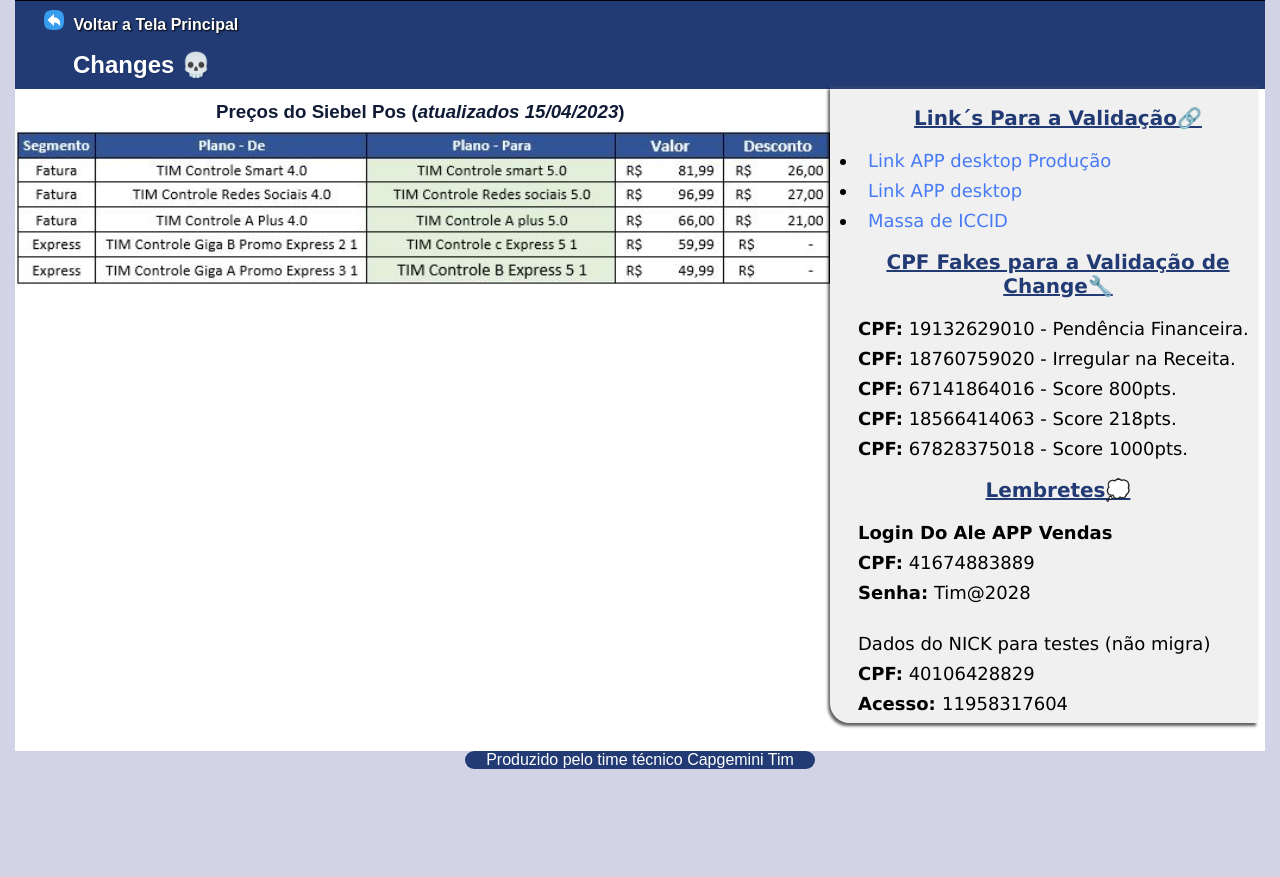
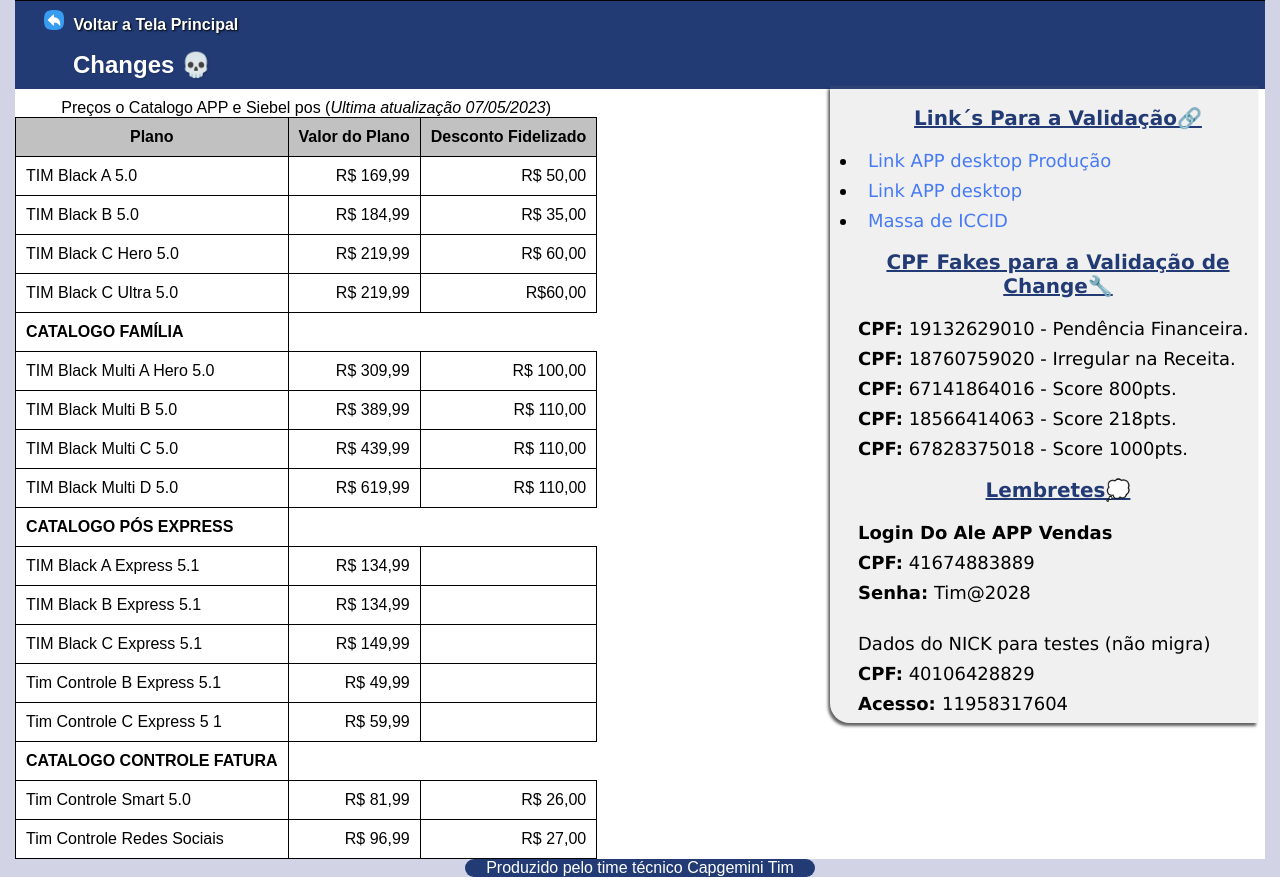
Before and after one commit to edmarbrito007/Html-Css, a plain HTML site: page Projeto de sistemas/Codigo/changes.html in a window 1280 px wide. Shown: the part 115-992 px from the top of the page. Before the commit the page ends 884 px from the top, so only its background shows below. Drawn offline with Linux system fonts and the light colour scheme.

Commit message:
realizado a criação da tabela de vendas

```diff
--- a/Projeto de sistemas/Codigo/changes.html
+++ b/Projeto de sistemas/Codigo/changes.html
@@ -27,15 +27,10 @@
 
         </span>
 
-
-
-
-
     </nav>
 
 
     <main class="change"> <!-- Conteudo principal-->
-
 
         <div>
 
@@ -64,85 +59,176 @@
             </li>
 
 
-            <h3>
-                 CPF Fakes para a Validação de Change&#x1F527;
-            </h3>
+            <h3> CPF Fakes para a Validação de Change&#x1F527; </h3>
 
-            <p>
-                <strong>CPF:</strong> 19132629010 - Pendência Financeira.
-            </p>
+            <p> <strong>CPF:</strong> 19132629010 - Pendência Financeira. </p>
 
-            <p>
-                <strong>CPF:</strong> 18760759020 - Irregular na Receita.
-            </p>
+            <p> <strong>CPF:</strong> 18760759020 - Irregular na Receita. </p>
 
-            <p>
-                <strong>CPF:</strong> 67141864016 - Score 800pts.
-            </p>
+            <p> <strong>CPF:</strong> 67141864016 - Score 800pts. </p>
 
-            <p>
-                <strong>CPF:</strong> 18566414063 - Score 218pts.
-            </p>
+            <p><strong>CPF:</strong> 18566414063 - Score 218pts. </p>
 
-            <p>
-                <strong>CPF:</strong> 67828375018 - Score 1000pts.
-            </p>
+            <p> <strong>CPF:</strong> 67828375018 - Score 1000pts.</p>
 
 
 
-            <h3>
-                Lembretes&#x1F4AD;
-           </h3>
+            <h3>Lembretes&#x1F4AD;</h3>
 
 
-            <p>
-
-                <strong>Login Do Ale APP Vendas</strong>
-            </p>
+            <p><strong>Login Do Ale APP Vendas</strong> </p>
 
 
-           <p><strong>CPF:</strong> 41674883889
+           <p> <strong>CPF:</strong> 41674883889 </p>
 
-           </p>
-
-           <p>
-            <strong>Senha:</strong> Tim@2028
-
-            </p>
+           <p>  <strong>Senha:</strong> Tim@2028  </p>
 
             <br>
 
-           <p>
-               Dados do NICK para testes (não migra)
-           </p>
+           <p> Dados do NICK para testes (não migra) </p>
 
 
-           <p>
-               <strong>CPF:</strong> 40106428829
+           <p> <strong>CPF:</strong> 40106428829  </p>
 
-           </p>
+           <p> <strong>Acesso: </strong> 11958317604 </p>
 
-           <p>
-            <strong>Acesso: </strong> 11958317604
 
-         </p>
+        </ul>
+
+        <span>
+
+        </span>
+        <table>
+            <caption>Preços o Catalogo APP e Siebel pos (<i>Ultima atualização 07/05/2023</i>)</caption>
+            <thead>
+                <th> <strong>Plano</strong></th>
+                <th> <strong>Valor do Plano</strong></th>
+                <th> <strong>Desconto Fidelizado</strong></th>
+            </thead>
+
+            <tbody>
+                <tr>
+                    <td>TIM Black A 5.0</td>
+                    <td class="num">R$ 169,99</td>
+                    <td class="num">R$ 50,00</td>
+                </tr>
+
+                <tr>
+                    <td>TIM Black B 5.0</td>
+                    <td class="num">R$ 184,99</td>
+                    <td class="num">R$ 35,00</td>
+                </tr>
+
+                <tr>
+                    <td>TIM Black C Hero 5.0</td>
+                    <td class="num">R$ 219,99</td>
+                    <td class="num">R$ 60,00</td>
+                </tr>
+
+                <tr>
+                    <td>TIM Black C Ultra 5.0 </td>
+                    <td class="num">R$ 219,99</td>
+                    <td class="num">R$60,00</td>
+                </tr>
+
+                <tr>
+                    <td class="seguimento">CATALOGO FAMÍLIA</td>
+                </tr>
+
+                <tr>
+                    <td>TIM Black Multi A Hero 5.0</td>
+                    <td class="num">R$ 309,99</td>
+                    <td class="num">R$ 100,00</td>
+               </tr>
+
+               <tr>
+                    <td>TIM Black Multi B 5.0</td>
+                    <td class="num"> R$ 389,99</td>
+                    <td class="num"> R$ 110,00</td>
+
+               </tr>
+
+               <tr>
+                    <td>TIM Black Multi C 5.0</td>
+                    <td class="num">R$ 439,99</td>
+                    <td class="num">R$ 110,00</td>
+               </tr>
+
+               <tr>
+                    <td>TIM Black Multi D 5.0</td>
+                    <td class="num"> R$ 619,99</td>
+                    <td class="num"> R$ 110,00</td>
+               </tr>
+
+               <tr>
+                    <td class="seguimento">CATALOGO PÓS EXPRESS</td>
+               </tr>
+
+               <tr>
+                    <td>TIM Black A Express 5.1</td>
+                    <td class="num"> R$ 134,99</td>
+                    <td class="zero"></td>
+               </tr>
+
+               <tr>
+                    <td>TIM Black B Express 5.1</td>
+                    <td class="num">R$ 134,99</td>
+                    <td class="zero"></td>
+               </tr>
+
+               <tr>
+                    <td>TIM Black C Express 5.1</td>
+                    <td class="num">R$ 149,99</td>
+                    <td class="zero"></td>
+               </tr>
+
+               <tr>
+                    <td>Tim Controle B Express 5.1 </td>
+                    <td class="num">R$ 49,99</td>
+                    <td class="zero"></td>
+               </tr>
+
+               <tr>
+                    <td>Tim Controle C Express 5 1 </td>
+                    <td class="num">R$ 59,99</td>
+                    <td class="zero"></td>
+
+               </tr>
+
+
+               <tr>
+                    <td class="seguimento">CATALOGO CONTROLE FATURA </td>
+                </tr>
+               <tr>
+                    <td>Tim Controle Smart 5.0</td>
+                    <td class="num">R$ 81,99</td>
+                    <td class="num">R$ 26,00</td>
+               </tr>
+
+               <tr>
+                    <td>Tim Controle Redes Sociais </td>
+                    <td class="num">R$ 96,99 </td>
+                    <td class="num">R$ 27,00</td>
+               </tr>
 
 
 
 
 
 
-        </ul>
 
-        <span>
-            <h3>
-                Preços do Siebel Pos (<i>atualizados 15/04/2023</i>)
-            </h3>
 
-            <div>
+            </tbody>
 
-            </div>
-        </span>
+            <tfoot>
+
+            </tfoot>
+
+
+                </table>
+
+
+
 
 
 
--- a/Projeto de sistemas/Codigo/style.css
+++ b/Projeto de sistemas/Codigo/style.css
@@ -282,7 +282,7 @@ main.change ul{
 }
 
 main.change {
-    height:700px;
+    height:auto;
 }
 
 main.change > ul > h3 {
@@ -319,15 +319,32 @@ main.change > span > h3{
 
 }
 
-main.change > span > div{
-    max-width: 815px;;
-    min-height: 157px;
+main.change > span > div > table{
+    font-family: Arial, Helvetica, sans-serif;
+    width: 600px;
+}
+table{
+    border-collapse: collapse;
 
-    background-image: url(../Imagens/Preço\ siebel.JPG);
-    background-repeat: no-repeat;
-    background-position: center top;
-    background-size: contain;
+}
 
-    margin-left: 0px;
-    margin-top: 5px;
+
+td ,th {
+
+    border: 1px solid black;
+    padding: 10px;
+
 }
+
+td.num{
+    text-align: right;
+}
+
+td.seguimento{
+    font-weight: bold;
+}
+
+thead {
+    background-color: rgba(128, 128, 128, 0.486);
+
+}
```
